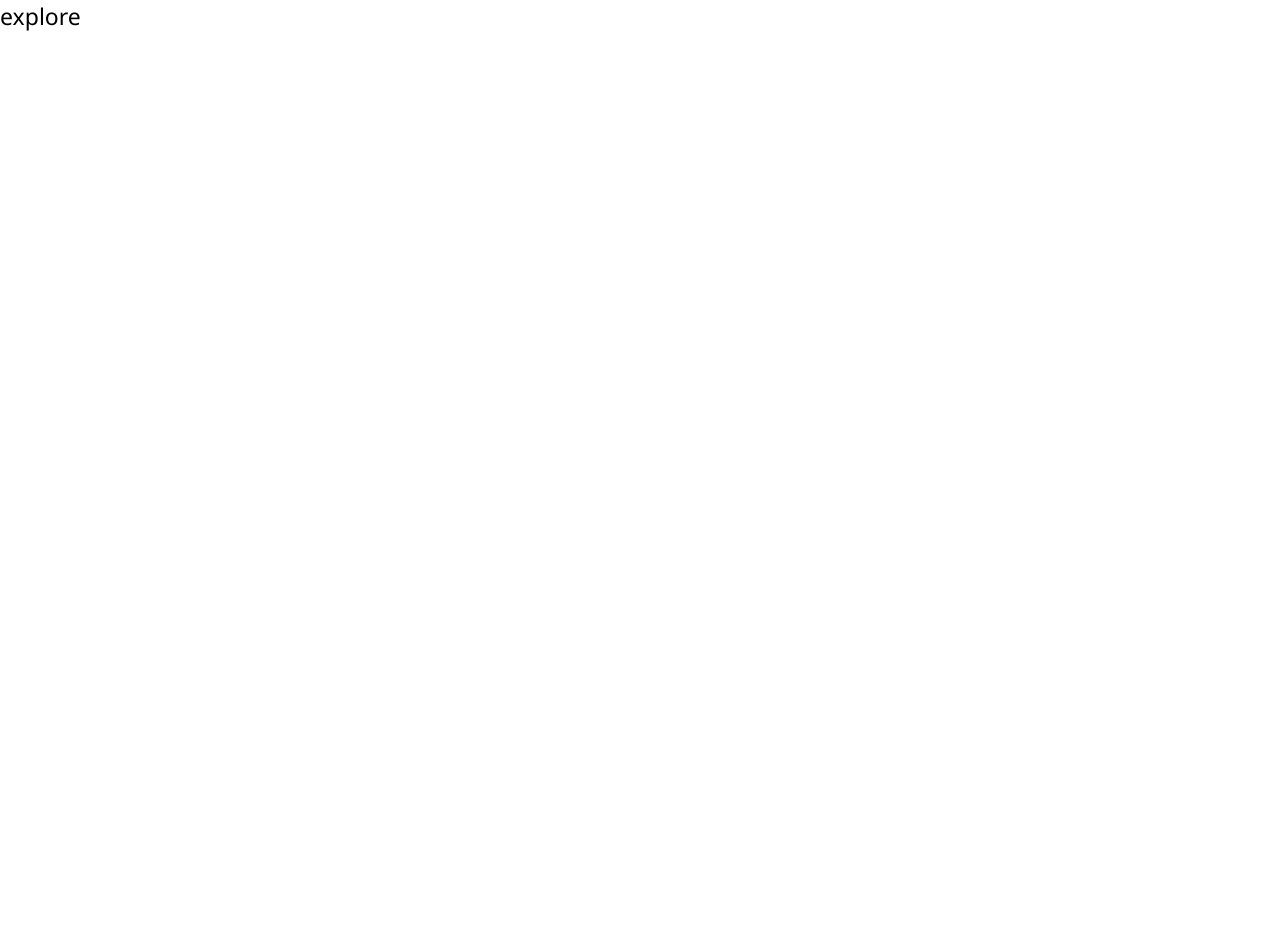
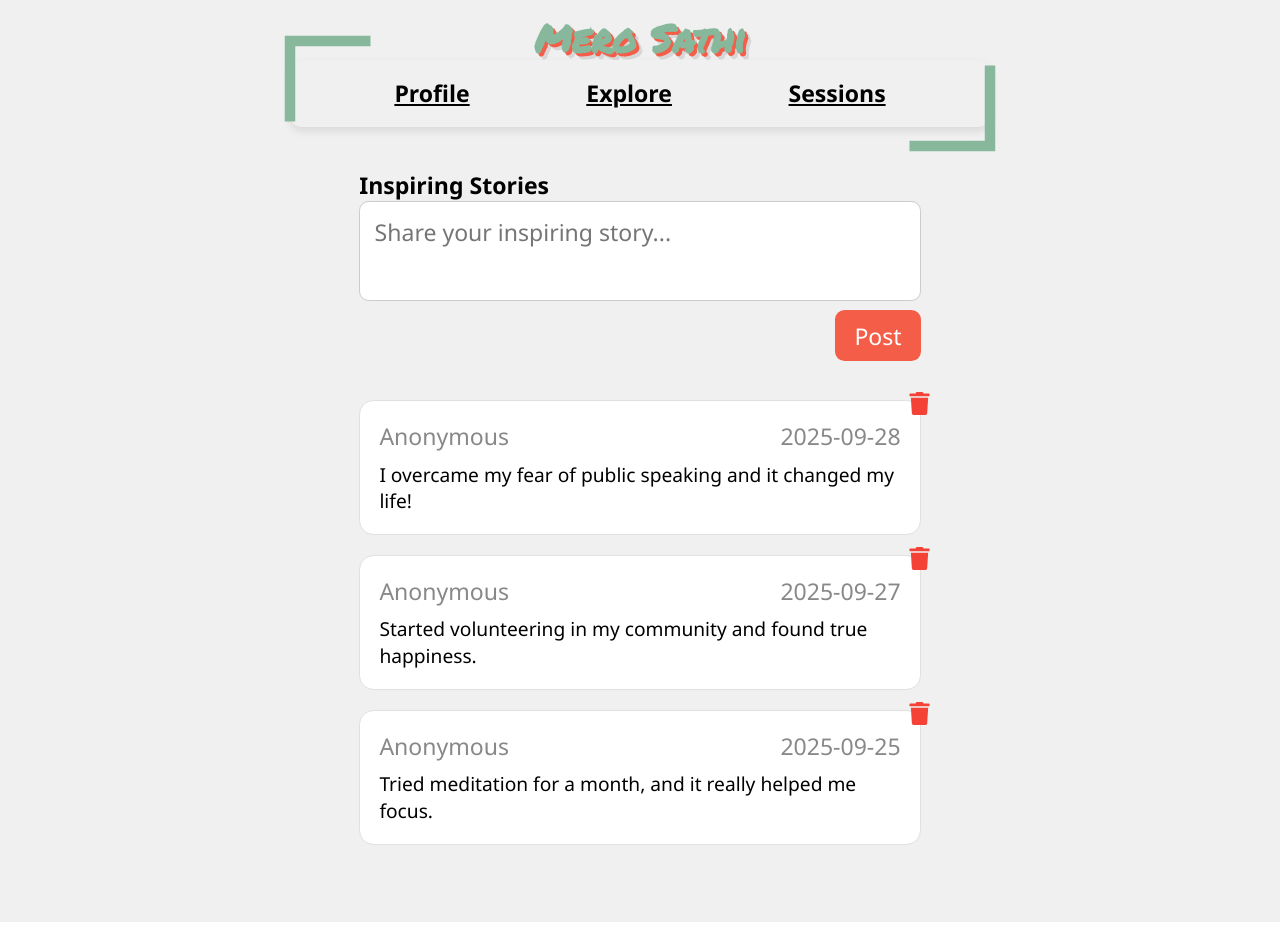
Before and after one commit to Supravab/HackClub-Project, a React (Vite) app: page /explore in a window 1280 px wide. Before the commit the page ends 800 px from the top, so only its background shows below. Built offline with nearby package versions, Linux system fonts and the light colour scheme.

Commit message:
explore page functioning

```diff
--- a/src/App.jsx
+++ b/src/App.jsx
@@ -7,7 +7,7 @@ import UserProfile from './pages/UserProfile.jsx';
 import JoinSession from './pages/JoinSession';
 import Sessions from './pages/Sessions.jsx';
 import Explore from './pages/explore';
-const user = 'user';
+const user = 'volunteer';
 function App() {
 	return (
 		<Router>
@@ -15,7 +15,7 @@ function App() {
 				<Route path="/profile" element={<UserProfile type={user} />} />
 				<Route path="/login" element={<Login />} />
 				<Route path="/sessions" element={<Sessions type={user} />} />
-				<Route path="/explore" element={<Explore />} />
+				<Route path="/explore" element={<Explore type={user} />} />
 				<Route path="/join-session" element={<JoinSession />} />
 				<Route path="/signup" element={<Signup />} />
 				<Route path="/otp" element={<VerifyOtp />} />
--- a/src/config.js
+++ b/src/config.js
@@ -1,8 +1,7 @@
 // src/config/api.js
 
 // const baseUrl = 'https://daydreambackend.onrender.com/api';
-const baseUrl = 'http://localhost:4000/api';
-
+const baseUrl = 'http://10.200.101.79:4000/api';
 
 const v1Api = `${baseUrl}/v1`;
 
--- a/src/pages/explore.css
+++ b/src/pages/explore.css
@@ -0,0 +1,59 @@
+
+.explore-page {
+  max-width: 600px;
+  margin: 2rem auto;
+  padding: 0 1rem;
+}
+
+.post-story {
+  display: flex;
+  flex-direction: column;
+  margin-bottom: 2rem;
+}
+
+.post-story textarea {
+  resize: none;
+  padding: 0.75rem;
+  border-radius: 0.5rem;
+  border: 1px solid #ccc;
+  min-height: 100px;
+  margin-bottom: 0.5rem;
+}
+
+.post-btn {
+  align-self: flex-end;
+  background-color: #f45d48;
+  color: white;
+  border: none;
+  padding: 0.5rem 1rem;
+  border-radius: 0.5rem;
+  cursor: pointer;
+}
+
+.story-card {
+  border: 1px solid #e0e0e0;
+  border-radius: 0.75rem;
+  padding: 1rem;
+  margin-bottom: 1rem;
+  background-color: #fff;
+}
+.delete-icon{
+	top:-30px;
+	right:-30px;
+}
+.dondisplay{
+	display:none;
+}
+.story-header {
+position:relative;
+  display: flex;
+  justify-content: space-between;
+  font-size: 0.85rem;
+  color: #888;
+  margin-bottom: 0.5rem;
+}
+
+.story-content {
+  font-size: 1rem;
+  line-height: 1.4;
+}
--- a/src/pages/explore.jsx
+++ b/src/pages/explore.jsx
@@ -1,5 +1,111 @@
-function Explore() {
-	return <div>explore</div>;
+import { useState } from 'react';
+import { FaTrash } from 'react-icons/fa';
+import { useNavigate } from 'react-router-dom';
+import Header from '../components/Header.jsx';
+import Nav from '../components/Nav.jsx';
+import './explore.css';
+
+function Explore(type) {
+	const navigate = useNavigate();
+	const [stories, setStories] = useState([
+		{
+			id: 1,
+			author: 'Anonymous',
+			date: '2025-09-28',
+			content:
+				'I overcame my fear of public speaking and it changed my life!',
+		},
+		{
+			id: 2,
+			author: 'Anonymous',
+			date: '2025-09-27',
+			content:
+				'Started volunteering in my community and found true happiness.',
+		},
+		{
+			id: 3,
+			author: 'Anonymous',
+			date: '2025-09-25',
+			content:
+				'Tried meditation for a month, and it really helped me focus.',
+		},
+	]);
+
+	const [newStory, setNewStory] = useState('');
+
+	const handleDelete = (id) => {
+		const updatedStories = stories.filter((story) => story.id !== id);
+		setStories(updatedStories);
+	};
+
+	const handlePostStory = () => {
+		if (!newStory.trim()) return;
+
+		const story = {
+			id: Date.now(),
+			author: 'Anonymous',
+			date: new Date().toISOString().split('T')[0],
+			content: newStory,
+		};
+
+		setStories([story, ...stories]); // newest first
+		setNewStory('');
+	};
+
+	return (
+		<div className="page-container">
+			<Header />
+			<Nav />
+
+			<div className="explore-page">
+				<h1>Inspiring Stories</h1>
+
+				<div className="post-story">
+					<textarea
+						placeholder="Share your inspiring story..."
+						value={newStory}
+						onChange={(e) => setNewStory(e.target.value)}
+					/>
+					<button onClick={handlePostStory} className="post-btn">
+						Post
+					</button>
+				</div>
+
+				<div className="stories-feed">
+					{stories.map((story) => (
+						<div key={story.id} className="story-card">
+							<div className="story-header">
+								<span className="story-author">
+									{story.author}
+								</span>
+								<i
+									className={
+										type.type == 'volunteer'
+											? 'delete-icon'
+											: 'dondisplay'
+									}
+									onClick={() => handleDelete(story.id)}
+								>
+									<FaTrash
+										color="#f44336"
+										className={
+											type.type == 'volunteer'
+												? ''
+												: 'dondisplay'
+										}
+									/>
+								</i>
+
+								<span className="story-date">{story.date}</span>
+							</div>
+
+							<div className="story-content">{story.content}</div>
+						</div>
+					))}
+				</div>
+			</div>
+		</div>
+	);
 }
 
 export default Explore;
```
Also changed, not shown: src/components/LogoutButton.jsx (deleted, +0 -9 lines), src/components/logoutbutton.css (deleted).
